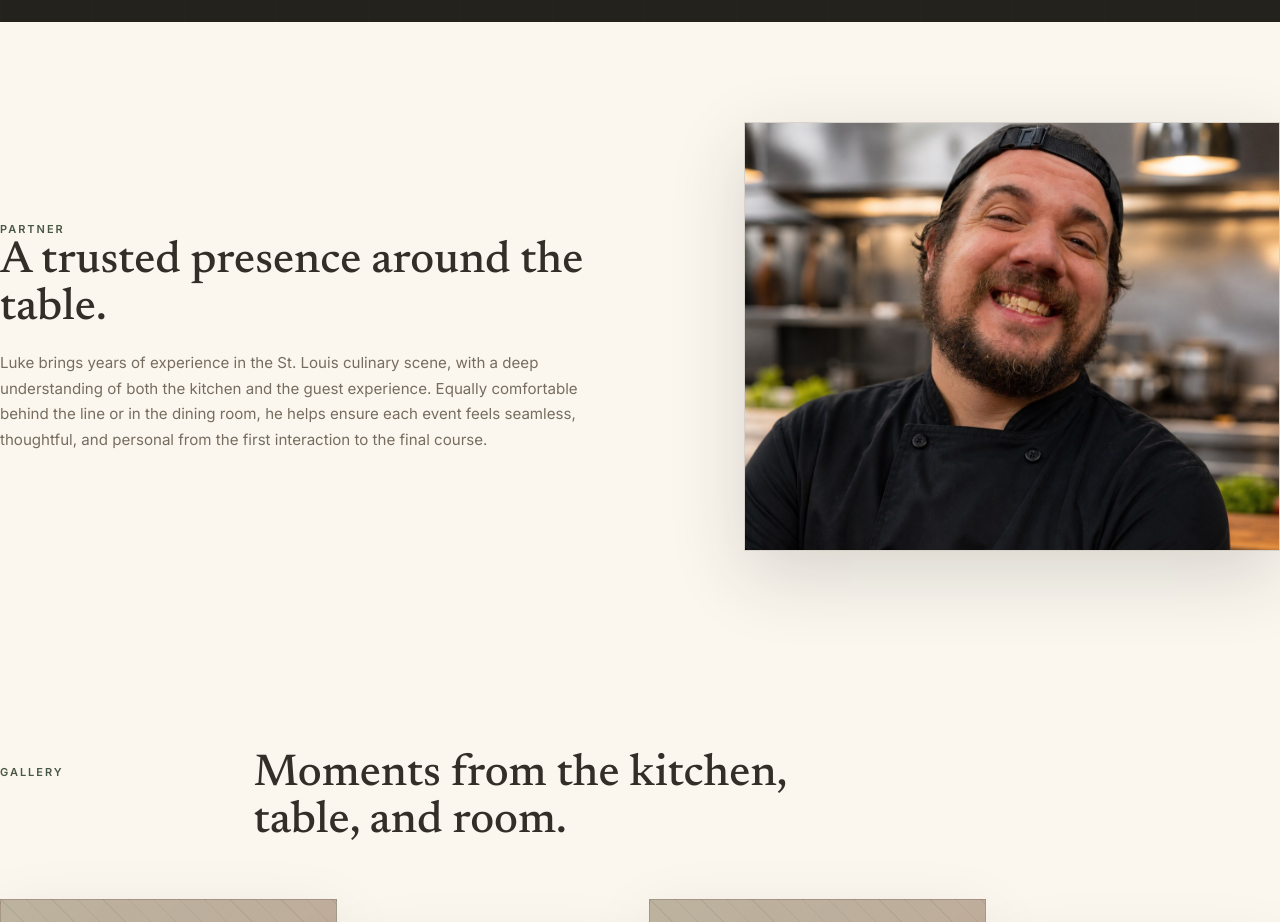
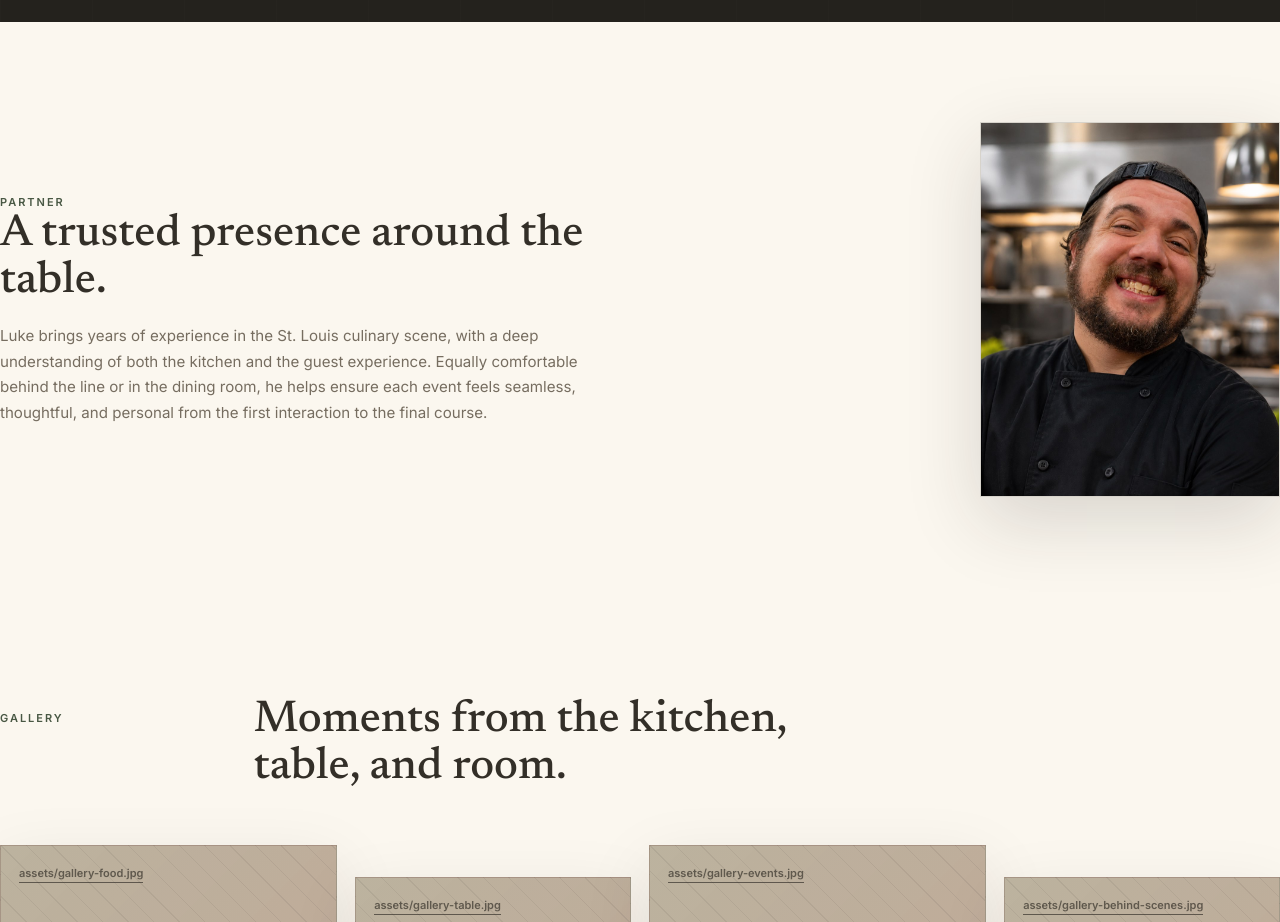
Before and after one commit to bobnawrocki/sam-nawrocki-site, a plain HTML site: page index.html in a window 1280 px wide. Shown: the part 3600-4522 px from the top of the page. Drawn offline with Linux system fonts and the light colour scheme.

Commit message:
Match partner portrait sizing

```diff
--- a/styles.css
+++ b/styles.css
@@ -542,14 +542,15 @@ blockquote {
 }
 
 .partner {
-  grid-template-columns: minmax(0, 0.78fr) minmax(280px, 0.62fr);
+  grid-template-columns: minmax(0, 1fr) minmax(220px, 300px);
   align-items: center;
 }
 
 .partner-image {
   overflow: hidden;
+  width: 100%;
   margin: 0;
-  aspect-ratio: 5 / 4;
+  aspect-ratio: 4 / 5;
   min-height: auto;
   border: 1px solid var(--line);
   box-shadow: var(--shadow);
```
